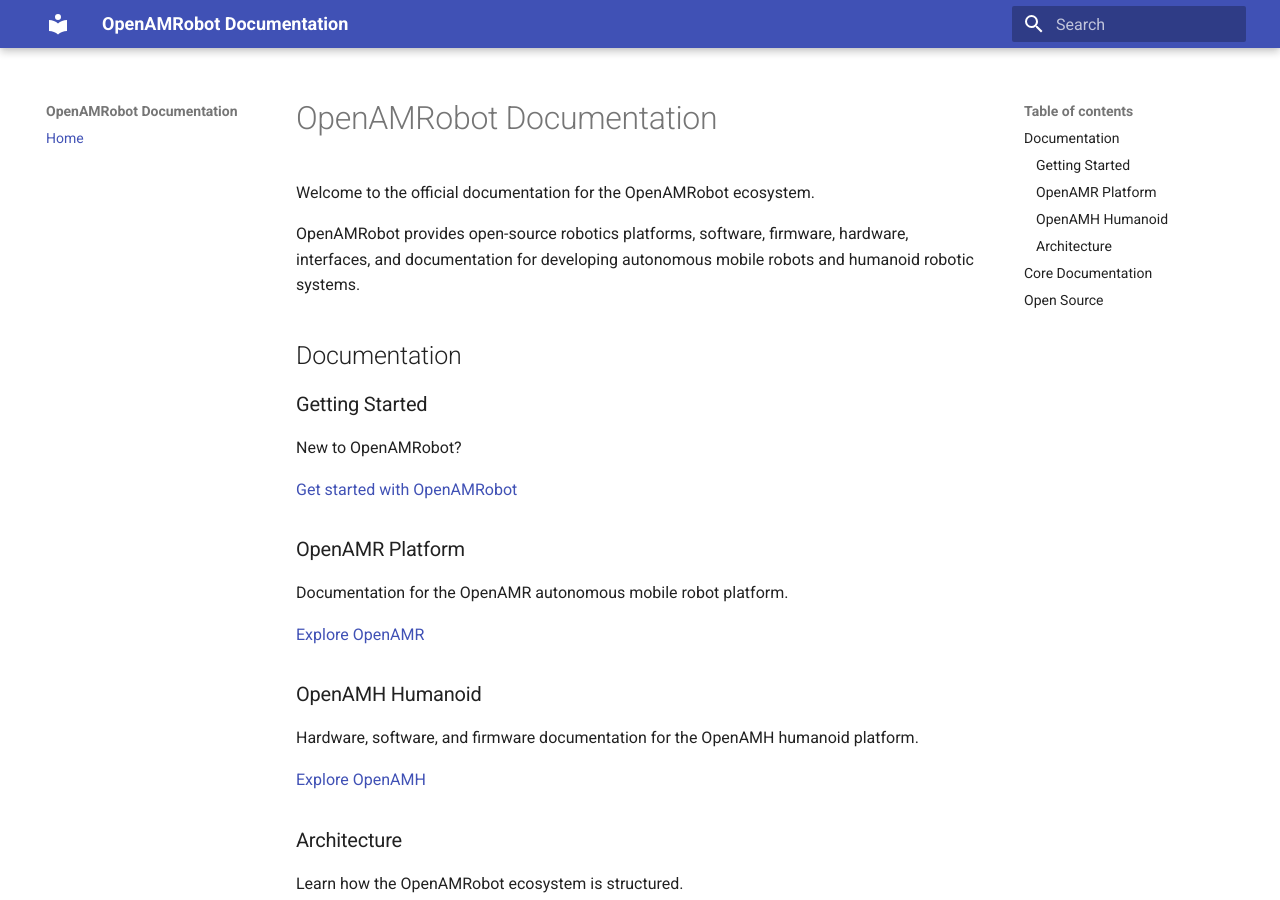
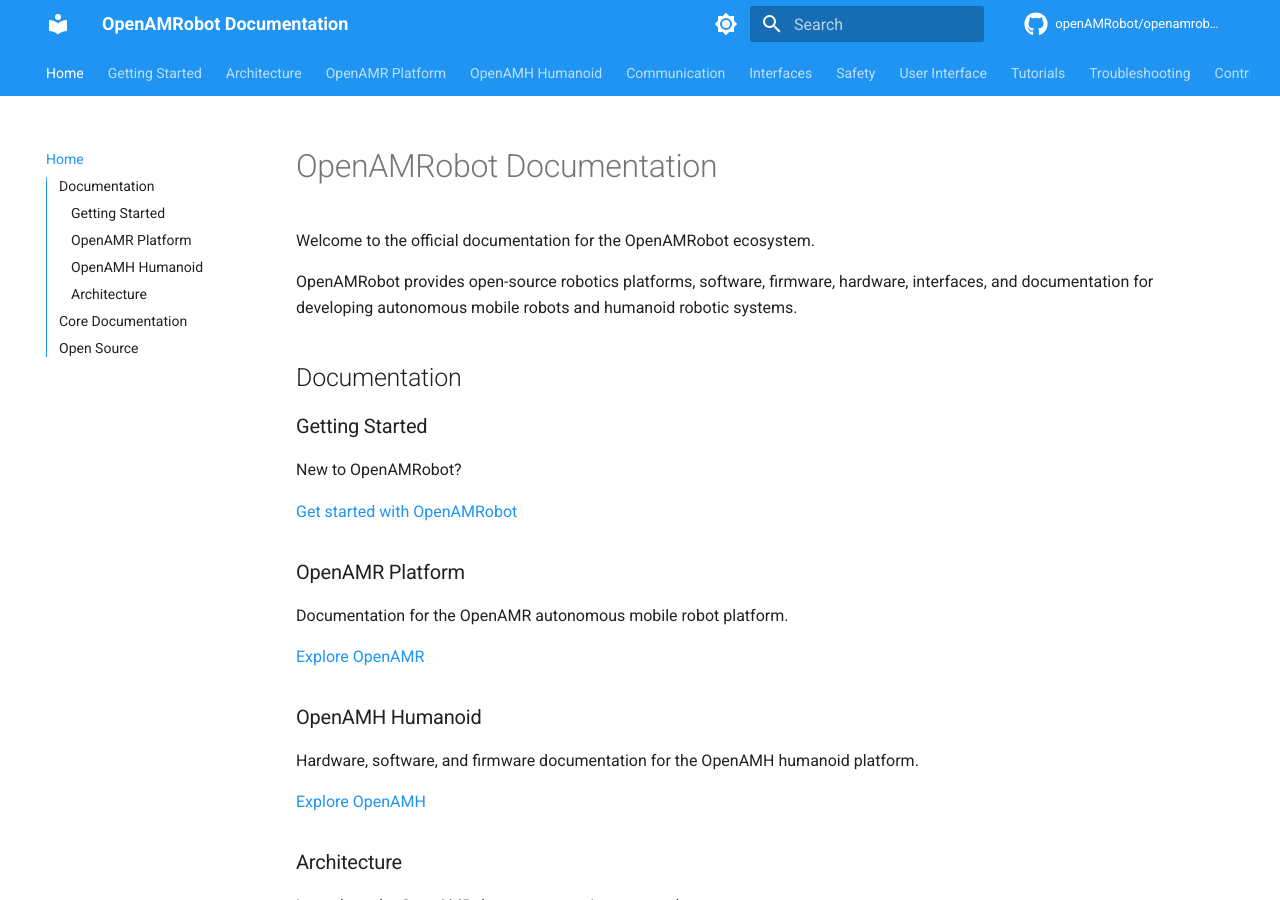
Before and after one commit to openAMRobot/openamrobot-docs, an MkDocs documentation site: the page built from docs/index.md, in a window 1280 px wide and 900 px high. Built offline with MkDocs 1.6.1 and Material for MkDocs 9.7.7, drawn with Linux system fonts in a browser that asks for light colours; comment, search, counter and statistics services are not loaded.

Commit message:
Configure Material for MkDocs
Configure the OpenAMRobot documentation site using Material for MkDocs with navigation, search, dark mode, and GitHub integration.

```diff
--- a/mkdocs.yml
+++ b/mkdocs.yml
@@ -1,8 +1,92 @@
-site_name: OpenAMRobot Documentation
-site_description: Central documentation portal for the OpenAMRobot ecosystem
+site_name: "OpenAMRobot Documentation"
+site_description: "Central documentation portal for the OpenAMRobot ecosystem"
+site_url: "https://docs.openamrobot.ai/"
+
+repo_name: "openAMRobot/openamrobot-docs"
+repo_url: "https://github.com/openAMRobot/openamrobot-docs"
+
+docs_dir: docs
 
 theme:
   name: material
 
+  features:
+    - navigation.tabs
+    - navigation.sections
+    - navigation.expand
+    - navigation.top
+    - navigation.indexes
+    - toc.integrate
+    - search.suggest
+    - search.highlight
+    - content.code.copy
+
+  palette:
+    - scheme: default
+      primary: blue
+      accent: blue
+      toggle:
+        icon: material/brightness-7
+        name: Switch to dark mode
+
+    - scheme: slate
+      primary: blue
+      accent: blue
+      toggle:
+        icon: material/brightness-4
+        name: Switch to light mode
+
+  icon:
+    repo: fontawesome/brands/github
+
 nav:
   - Home: index.md
+
+  - Getting Started:
+      - Overview: getting_started/index.md
+
+  - Architecture:
+      - Overview: architecture/index.md
+
+  - OpenAMR Platform:
+      - Overview: openamr_platform/index.md
+
+  - OpenAMH Humanoid:
+      - Overview: openamh_humanoid/index.md
+
+  - Communication:
+      - Overview: communication/index.md
+
+  - Interfaces:
+      - Overview: interfaces/index.md
+
+  - Safety:
+      - Overview: safety/index.md
+
+  - User Interface:
+      - Overview: ui/index.md
+
+  - Tutorials:
+      - Overview: tutorials/index.md
+
+  - Troubleshooting:
+      - Overview: troubleshooting/index.md
+
+  - Contributing:
+      - Overview: contributing/index.md
+
+markdown_extensions:
+  - admonition
+  - attr_list
+  - md_in_html
+  - tables
+  - footnotes
+  - pymdownx.details
+  - pymdownx.superfences
+  - pymdownx.highlight:
+      anchor_linenums: true
+
+plugins:
+  - search
+
+use_directory_urls: true
```
